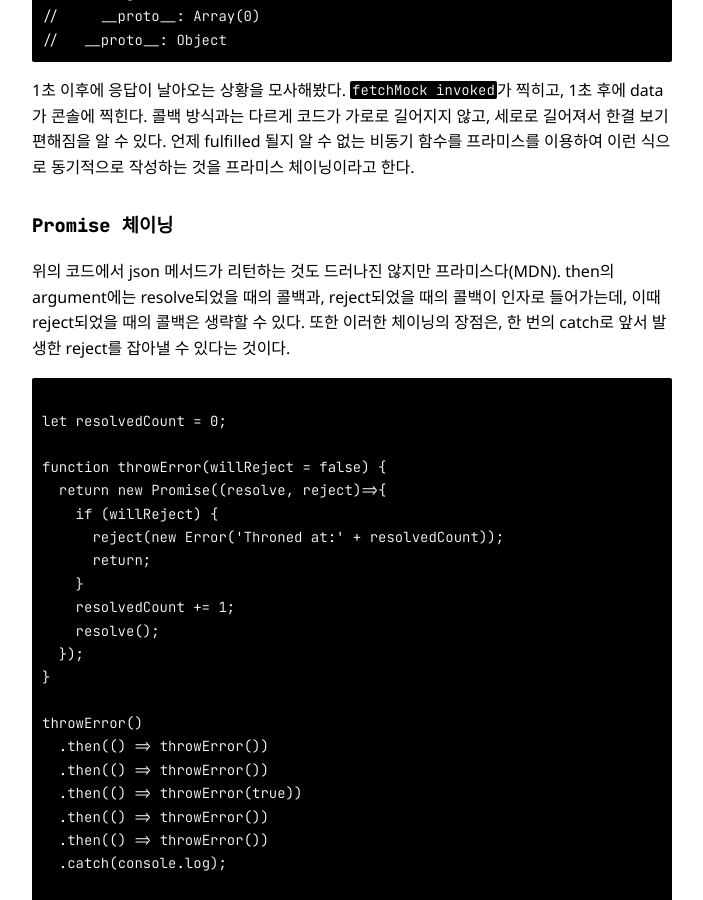
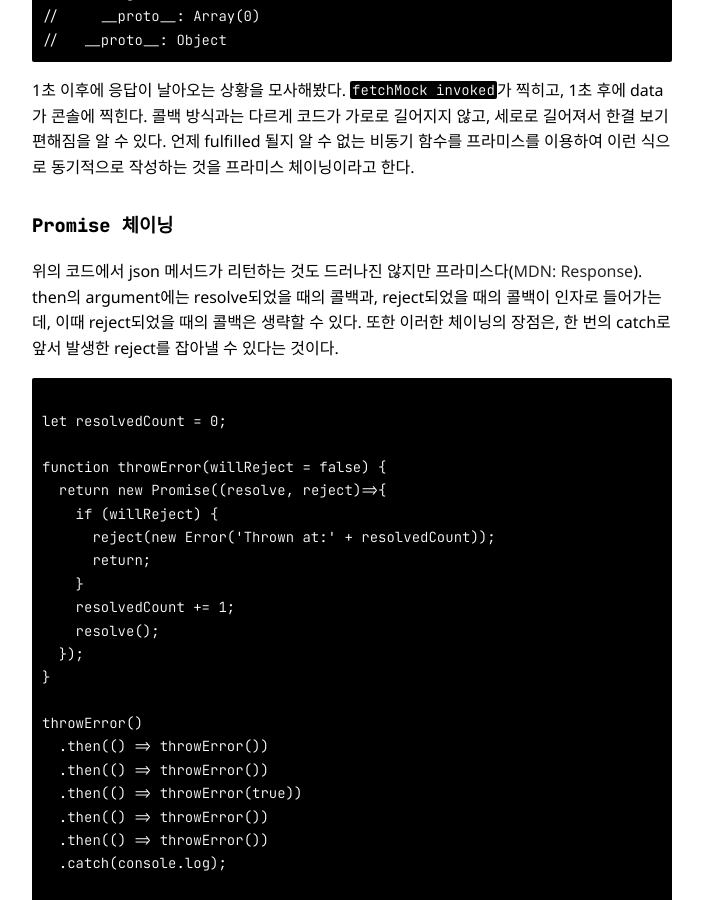
Before and after one commit to Rockheung/rockheung.github.io, a Jekyll site: the page built from _posts/2020-10-28-모던-JavaScript-튜토리얼-프라미스와-async-await.md, in a window 1280 px wide and 900 px high, scrolled down 3027 px. Shown: the whole window, without its empty margins (288-991 px from the left). Built offline with Jekyll 4.4.1, drawn with Linux system fonts in a browser that asks for light colours; some web fonts are replaced.

Commit message:
오타 수정

````diff
--- a/_posts/2020-10-28-모던-JavaScript-튜토리얼-프라미스와-async-await.md
+++ b/_posts/2020-10-28-모던-JavaScript-튜토리얼-프라미스와-async-await.md
@@ -132,7 +132,7 @@ console.log("fetchMock invoked");
 
 ### Promise 체이닝
 
-위의 코드에서 json 메서드가 리턴하는 것도 드러나진 않지만 프라미스다(MDN). then의 argument에는 resolve되었을 때의 콜백과, reject되었을 때의 콜백이 인자로 들어가는데, 이때 reject되었을 때의 콜백은 생략할 수 있다. 또한 이러한 체이닝의 장점은, 한 번의 catch로 앞서 발생한 reject를 잡아낼 수 있다는 것이다.
+위의 코드에서 json 메서드가 리턴하는 것도 드러나진 않지만 프라미스다([MDN: Response](https://developer.mozilla.org/en-US/docs/Web/API/Response#Body_Interface_Methods)). then의 argument에는 resolve되었을 때의 콜백과, reject되었을 때의 콜백이 인자로 들어가는데, 이때 reject되었을 때의 콜백은 생략할 수 있다. 또한 이러한 체이닝의 장점은, 한 번의 catch로 앞서 발생한 reject를 잡아낼 수 있다는 것이다.
 
 ```javascript
 
@@ -141,7 +141,7 @@ let resolvedCount = 0;
 function throwError(willReject = false) {
   return new Promise((resolve, reject)=>{
     if (willReject) {
-      reject(new Error('Throned at:' + resolvedCount));
+      reject(new Error('Thrown at:' + resolvedCount));
       return;
     }
     resolvedCount += 1;
````
